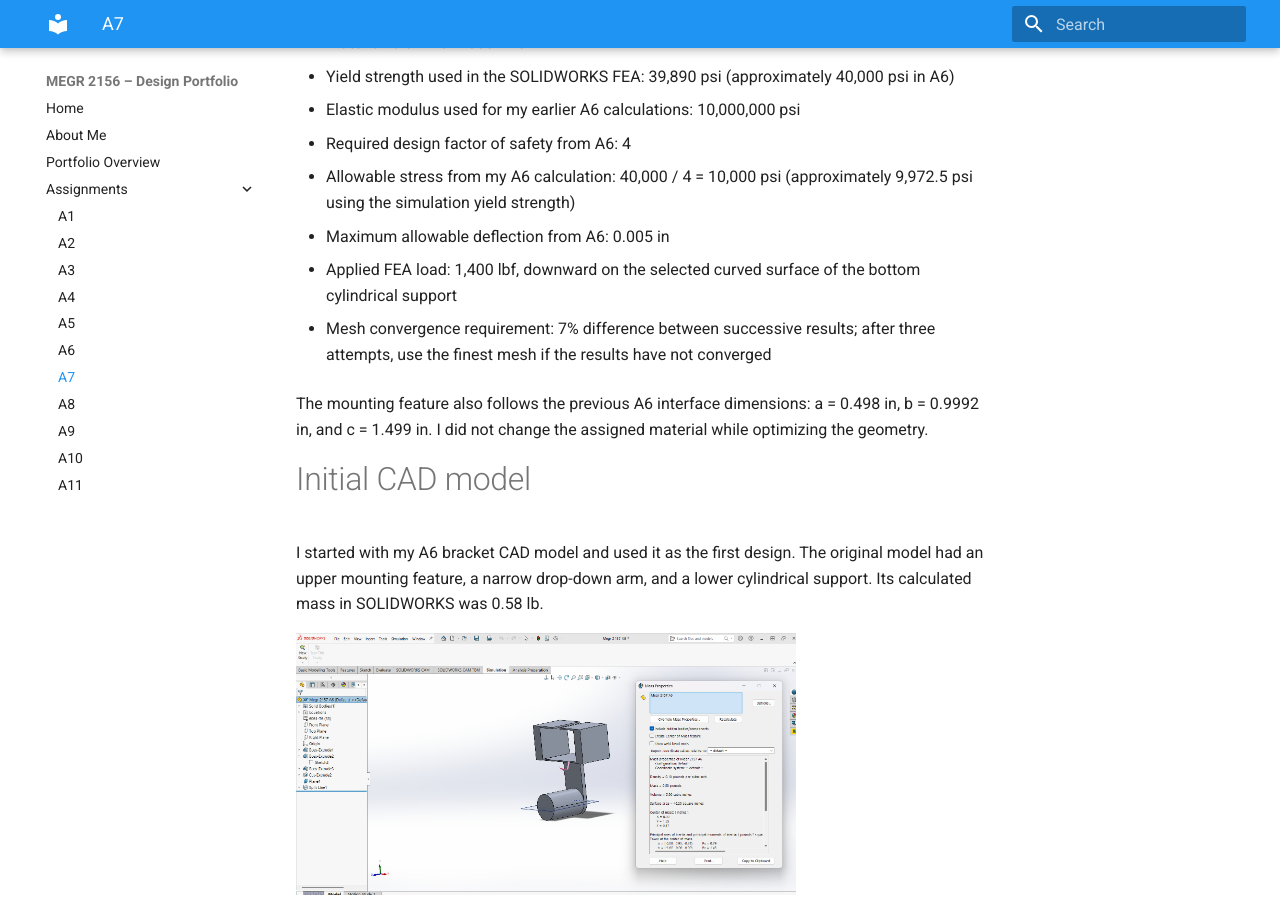
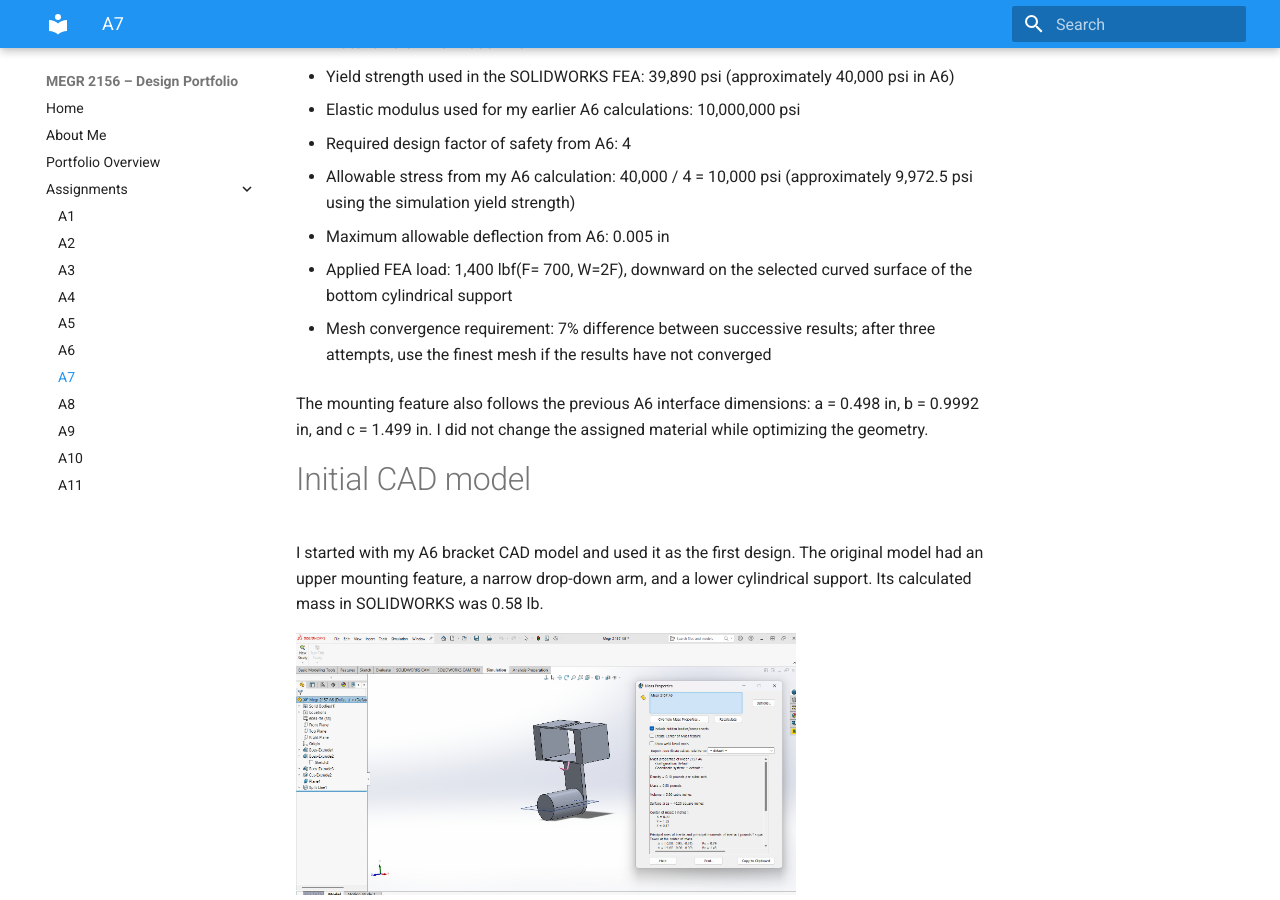
Before and after one commit to Agraha74/megr2157-portfolio, an MkDocs documentation site: the page built from docs/assignments/A07/index.md, in a window 1280 px wide and 900 px high, scrolled down 492 px. Built offline with MkDocs 1.6.1 and Material for MkDocs 9.7.7, drawn with Linux system fonts in a browser that asks for light colours.

Commit message:
Update FEA load description in index.md
Clarified applied FEA load details in the document.

```diff
--- a/docs/assignments/A07/index.md
+++ b/docs/assignments/A07/index.md
@@ -19,7 +19,7 @@ The bracket attaches to a rigid T-beam and supports a strap through the lower cy
 
 - Maximum allowable deflection from A6: 0.005 in
 
-- Applied FEA load: 1,400 lbf, downward on the selected curved surface of the bottom cylindrical support
+- Applied FEA load: 1,400 lbf(F= 700, W=2F), downward on the selected curved surface of the bottom cylindrical support
 
 - Mesh convergence requirement: 7% difference between successive results; after three attempts, use the finest mesh if the results have not converged
 
```
